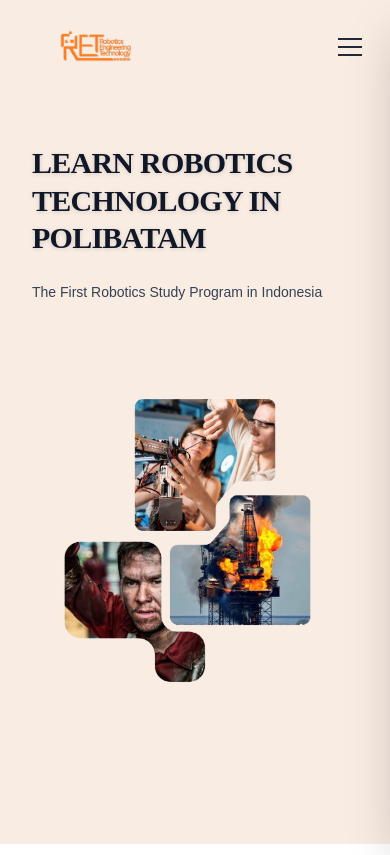
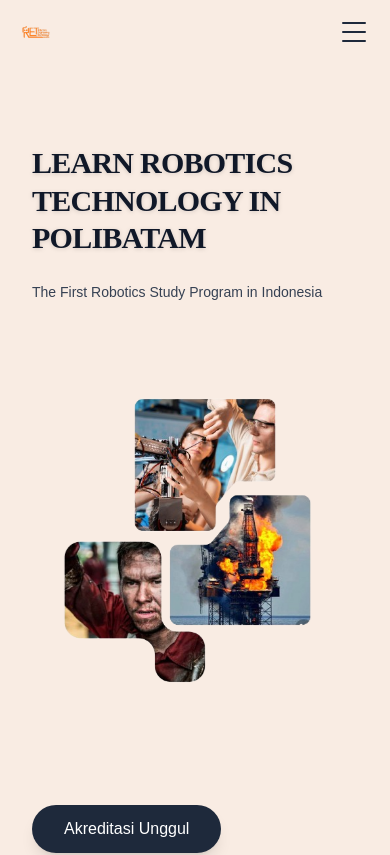
Before and after one commit to zuckdorsey/roboticwebsite, a Next.js app: page / in a window 390 px wide. Shown: the top 855 px of the page. Built offline with nearby package versions, Linux system fonts and the light colour scheme.

Commit message:
feat: Enhance layout and navbar components with improved mobile menu and logo handling

```diff
--- a/src/app/layout.tsx
+++ b/src/app/layout.tsx
@@ -23,7 +23,7 @@ export default function RootLayout({
   children: React.ReactNode;
 }>) {
   return (
-    <html lang="en">
+    <html lang="en" suppressHydrationWarning>
       <body
         className={`${geistSans.variable} ${geistMono.variable} antialiased`}
       >
--- a/src/components/HeroSection.tsx
+++ b/src/components/HeroSection.tsx
@@ -11,9 +11,10 @@ export default function HeroSection({ title, subtitle }: HeroSectionProps) {
   return (
     <section id="home" className="bg-polibatam-light min-h-screen pt-20">
       <div className="max-w-[1720px] mx-auto px-8 md:px-10 lg:px-12 py-16 lg:py-24">
-      <div className="flex flex-col md:flex-row gap-8 lg:gap-16 items-center md:items-start">
+      <div className="flex flex-col md:flex-row gap-8 lg:gap-16 items-center">
         {/* Left Content */}
-        <div className="flex-1 lg:flex-[0.8] w-full md:w-auto space-y-6 flex flex-col justify-center md:justify-start md:pt-4">
+        <div className="contents md:flex flex-1 lg:flex-[0.8] w-full md:w-auto md:space-y-6 md:flex-col md:justify-center">
+          <div className="order-1 md:order-0 space-y-6 w-full">
             <h1 className="text-3xl md:text-4xl lg:text-5xl xl:text-6xl font-bold leading-tight text-gray-900 uppercase tracking-tight font-['Roboto_Slab'] animate-fade-in-up drop-shadow-sm">
               {title}
             </h1>
@@ -24,8 +25,19 @@ export default function HeroSection({ title, subtitle }: HeroSectionProps) {
             )}
           </div>
 
+          {/* Accreditation Buttons */}
+          <div className="order-3 md:order-0 flex flex-wrap gap-4 pt-4 animate-fade-in-up-delay w-full" style={{ animationDelay: '0.4s' }}>
+            <div className="flex items-center justify-center px-8 py-3 bg-polibatam-navy text-white rounded-full font-medium hover:scale-105 transition-transform cursor-default shadow-lg">
+              Akreditasi Unggul
+            </div>
+            <div className="flex items-center justify-center px-8 py-3 bg-white text-polibatam-navy border border-gray-200 rounded-full font-medium hover:scale-105 transition-transform cursor-default shadow-sm hover:shadow-md">
+              Akreditasi Internasional
+            </div>
+          </div>
+        </div>
+
         {/* Right Illustration */}
-        <div className="flex-1 lg:flex-[1.5] w-full md:w-auto flex items-center justify-center md:justify-end">
+        <div className="order-2 md:order-0 flex-1 lg:flex-[1.5] w-full md:w-auto flex items-center justify-center md:justify-end">
           <div className="w-[calc(100%+4rem)] -mx-8 md:w-full md:mx-0 max-w-none md:max-w-4xl lg:max-w-6xl xl:max-w-360 lg:-mr-32 md:-mt-16 lg:-mt-32">
             <HeroIllustration />
           </div>
--- a/src/components/Navbar.tsx
+++ b/src/components/Navbar.tsx
@@ -1,5 +1,6 @@
 'use client';
 
+import Image from 'next/image';
 import { useState, useEffect } from 'react';
 import { HiMenu, HiX } from 'react-icons/hi';
 
@@ -53,101 +54,133 @@ export default function Navbar() {
 
 
   return (
+    <>
+      {/* Mobile Menu Overlay */}
+      {isOpen && (
+        <div
+          className="fixed inset-0 bg-black/20 backdrop-blur-sm z-40 md:hidden transition-opacity duration-500"
+          onClick={() => setIsOpen(false)}
+        />
+      )}
+
+      {/* Mobile Menu Sheet */}
+      <div
+          className={`
+            fixed left-0 right-0 z-40 w-full
+            bg-white/90 backdrop-blur-2xl
+            md:hidden
+            transform transition-transform duration-500 cubic-bezier(0.32,0.72,0,1)
+            ${scrolled
+              ? `bottom-0 rounded-t-[2.5rem] shadow-[0_-8px_30px_rgba(0,0,0,0.12)] border-t border-white/50 ${isOpen ? 'translate-y-0' : 'translate-y-[110%]'}`
+              : `top-0 rounded-b-[2.5rem] shadow-[0_8px_30px_rgba(0,0,0,0.12)] border-b border-white/50 ${isOpen ? 'translate-y-0' : '-translate-y-[110%]'}`
+            }
+          `}
+          style={{
+            paddingBottom: scrolled ? '100px' : '2rem',
+            paddingTop: scrolled ? '2rem' : '100px'
+          }}
+      >
+          <div className="w-12 h-1.5 bg-gray-300 rounded-full mx-auto mb-6" />
+          <ul className="flex flex-col items-center space-y-2">
+            {menuItems.map((item) => (
+               <li key={item.label} className="w-full px-6">
+                 <a href={item.href} onClick={() => setIsOpen(false)}
+                    className={`block w-full text-center py-3 rounded-xl transition-all ${activeSection === item.href.substring(1) ? 'bg-polibatam-peach/30 text-polibatam-navy font-bold' : 'text-gray-600 font-medium'}`}>
+                    {item.label}
+                 </a>
+               </li>
+            ))}
+          </ul>
+      </div>
+
       <nav
+        suppressHydrationWarning
         className={`
-        fixed z-50 navbar-glass-transition
+          fixed z-50 md:transition-all md:duration-500 md:ease-in-out left-0 right-0 mx-auto
+          /* Mobile Positioning */
           ${scrolled
-          ? 'top-6 left-0 right-0 mx-auto w-[90%] md:w-fit md:min-w-[600px] rounded-full bg-white/70 backdrop-blur-xl border border-white/40 shadow-xl'
-          : 'top-0 left-0 w-full bg-polibatam-light border-transparent shadow-none'
+            ? 'bottom-6 top-auto w-[90%] rounded-full bg-white/80 backdrop-blur-xl border border-white/40 shadow-lg'
+            : 'top-0 bottom-auto w-full bg-polibatam-light border-b border-transparent shadow-none'
+          }
+          /* Desktop Positioning */
+          md:bottom-auto
+          ${scrolled
+            ? 'md:top-6 md:w-fit md:min-w-[500px] md:rounded-full md:bg-white/70 md:border md:shadow-xl'
+            : 'md:top-0 md:w-full md:bg-polibatam-light md:border-transparent md:shadow-none'
           }
         `}
       >
       <div className={`
-        flex flex-wrap items-center justify-between mx-auto navbar-glass-transition
-        ${scrolled ? 'px-8 py-3' : 'max-w-[1720px] px-8 md:px-10 lg:px-12 py-5'}
+        flex flex-wrap items-center justify-between mx-auto md:transition-all md:duration-500 md:ease-in-out
+        ${scrolled ? 'px-6 py-2 justify-center' : 'max-w-[1720px] px-4 py-3 md:px-10 lg:px-12 md:py-5'}
       `}>
-        <a href="/" className="flex items-center space-x-3 rtl:space-x-reverse">
+        <a href="/" className={`flex items-center space-x-3 rtl:space-x-reverse transition-all duration-500 ${scrolled ? 'md:hidden' : 'md:flex'}`}>
           <div className="flex items-center gap-2">
-            <img
-              src="logo.png"
+            <div className="relative w-10 h-10 md:w-32 md:h-32 transition-all duration-500">
+              <Image
+                src="/logo.png"
                 alt="Robotic Technology Logo"
-              className="w-32 h-13 object-contain"
+                fill
+                className="object-contain"
+                priority
               />
+            </div>
           </div>
         </a>
         <button
           onClick={() => setIsOpen(!isOpen)}
           type="button"
-          className="inline-flex items-center p-2 w-10 h-10 justify-center text-sm text-polibatam-navy rounded-lg md:hidden hover:bg-polibatam-peach focus:outline-none focus:ring-2 focus:ring-polibatam-orange transition-all duration-300"
+          className="inline-flex items-center justify-center p-2 w-10 h-10 text-polibatam-navy rounded-full md:hidden hover:bg-black/5 focus:outline-none transition-all duration-300"
           aria-controls="navbar-default"
           aria-expanded={isOpen}
         >
           <span className="sr-only">Open main menu</span>
-          <div className="relative w-6 h-6">
-            <span className={`absolute h-0.5 w-6 bg-current transform transition-all duration-300 ease-in-out ${isOpen ? 'rotate-45 top-3' : 'top-1'}`}></span>
-            <span className={`absolute h-0.5 w-6 bg-current top-3 transition-all duration-300 ease-in-out ${isOpen ? 'opacity-0' : 'opacity-100'}`}></span>
-            <span className={`absolute h-0.5 w-6 bg-current transform transition-all duration-300 ease-in-out ${isOpen ? '-rotate-45 top-3' : 'top-5'}`}></span>
+          <div className="relative w-6 h-5 flex flex-col justify-between">
+            <span className={`block h-0.5 w-full bg-current rounded-full transform transition-all duration-300 ease-in-out origin-center ${isOpen ? 'rotate-45 translate-y-2.5' : ''}`}></span>
+            <span className={`block h-0.5 w-full bg-current rounded-full transition-all duration-300 ease-in-out ${isOpen ? 'opacity-0' : 'opacity-100'}`}></span>
+            <span className={`block h-0.5 w-full bg-current rounded-full transform transition-all duration-300 ease-in-out origin-center ${isOpen ? '-rotate-45 -translate-y-2' : ''}`}></span>
           </div>
         </button>
 
-        {/* Mobile Menu Overlay */}
-        {isOpen && (
-          <div
-            className="fixed inset-0 bg-gray-900 bg-opacity-50 z-40 md:hidden transition-opacity duration-300"
-            onClick={() => setIsOpen(false)}
-          />
-        )}
-
-        {/* Mobile & Desktop Menu */}
-        <div
-          className={`
-            ${isOpen ? 'translate-x-0' : 'translate-x-full md:translate-x-0'}
-            fixed md:static top-0 right-0 h-full md:h-auto w-64 md:w-auto
-            bg-polibatam-light md:bg-transparent
-            shadow-2xl md:shadow-none
-            transform md:transform-none
-            transition-transform duration-300 ease-in-out
-            z-50
-          `}
-        >
-          {/* Close button for mobile */}
-          <div className="flex justify-end p-4 md:hidden">
-            <button
-              onClick={() => setIsOpen(false)}
-              className="p-2 rounded-lg hover:bg-polibatam-peach transition-colors"
-            >
-              <HiX className="w-6 h-6 text-polibatam-navy" />
-            </button>
-          </div>
-
-          <ul className="flex flex-col md:flex-row p-6 md:p-0 pt-2 md:pt-0 space-y-2 md:space-y-0 md:items-center">
+        {/* Desktop Menu */}
+        <div className="hidden md:block">
+          <ul className="flex flex-row items-center">
             {menuItems.map((item, index) => (
               <li
                 key={item.label}
-                className={`
-                  transform transition-all duration-300 flex items-center
-                  ${isOpen ? 'translate-x-0 opacity-100' : 'translate-x-8 opacity-0 md:translate-x-0 md:opacity-100'}
-                `}
-                style={{ transitionDelay: isOpen ? `${index * 50}ms` : '0ms' }}
+                className="flex items-center"
               >
                 <a
                   href={item.href}
                   className={`
                     block py-3 px-4 text-sm rounded-lg transition-all duration-300
-                    md:p-0 md:bg-transparent md:hover:bg-transparent
+                    bg-transparent hover:bg-transparent
                     ${activeSection === item.href.substring(1)
-                      ? 'text-polibatam-navy font-extrabold md:scale-105'
+                      ? 'text-polibatam-navy font-extrabold scale-105'
                       : 'text-gray-500 font-medium hover:text-polibatam-navy'
                     }
-                    hover:bg-polibatam-peach md:hover:bg-transparent
                   `}
-                  onClick={() => setIsOpen(false)}
                 >
                   {item.label}
                 </a>
+
+                {/* Middle Logo (Only visible when scrolled) */}
+                {index === 2 && (
+                  <div className={`flex items-center justify-center transition-all duration-500 ${scrolled ? 'w-20 opacity-100 mx-2' : 'w-0 opacity-0 mx-0 overflow-hidden'}`}>
+                    <div className="relative w-14 h-14">
+                      <Image
+                        src="/logo.png"
+                        alt="Robotic Technology Logo"
+                        fill
+                        className="object-contain"
+                      />
+                    </div>
+                  </div>
+                )}
+
                 {/* Separator Shape */}
                 {index < menuItems.length - 1 && (
-                  <span className="hidden md:block w-1.5 h-1.5 bg-gray-300/50 rounded-full mx-6"></span>
+                  <span className={`block w-1.5 h-1.5 bg-gray-300/50 rounded-full mx-6 transition-all duration-500 ${index === 2 && scrolled ? 'w-0 mx-0 opacity-0' : 'w-1.5 mx-6 opacity-100'}`}></span>
                 )}
               </li>
             ))}
@@ -155,5 +188,6 @@ export default function Navbar() {
         </div>
       </div>
     </nav>
+    </>
   );
 }
```
Lines whose indentation alone changed are shown as unchanged.
